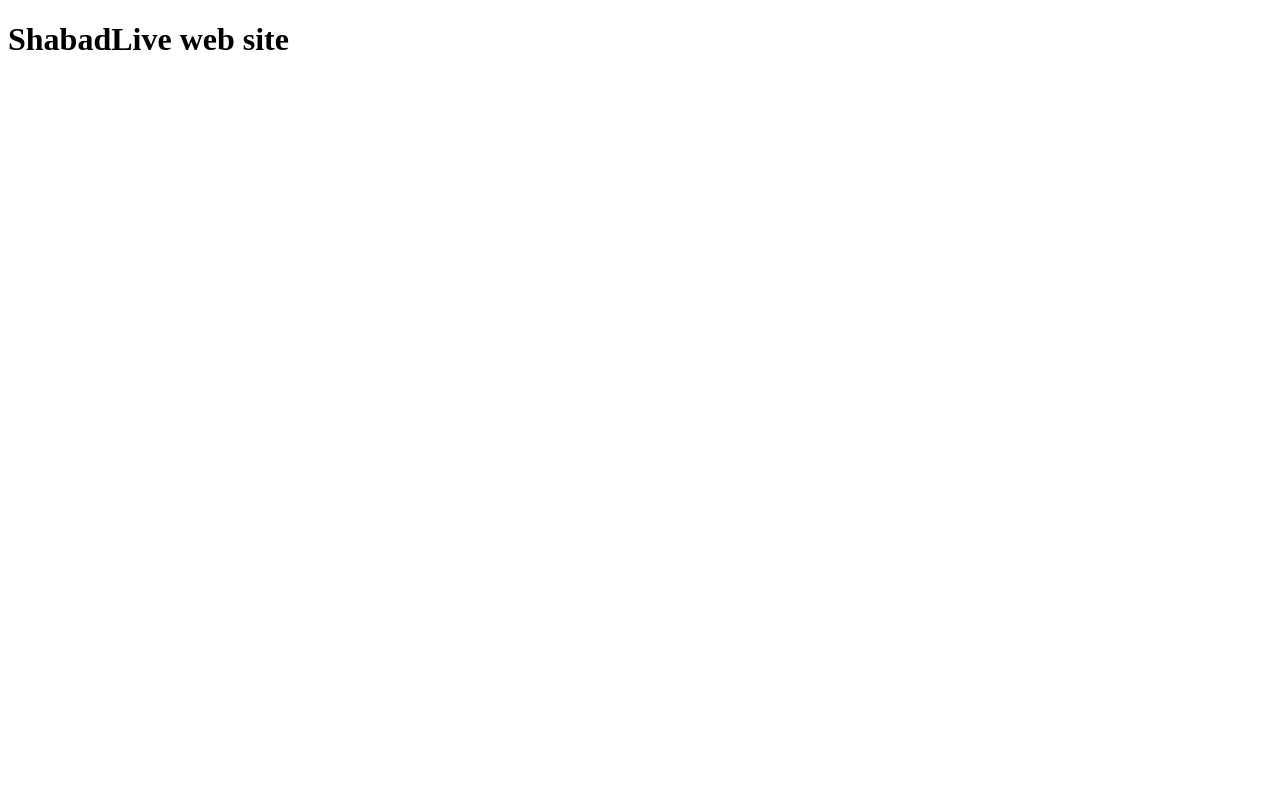
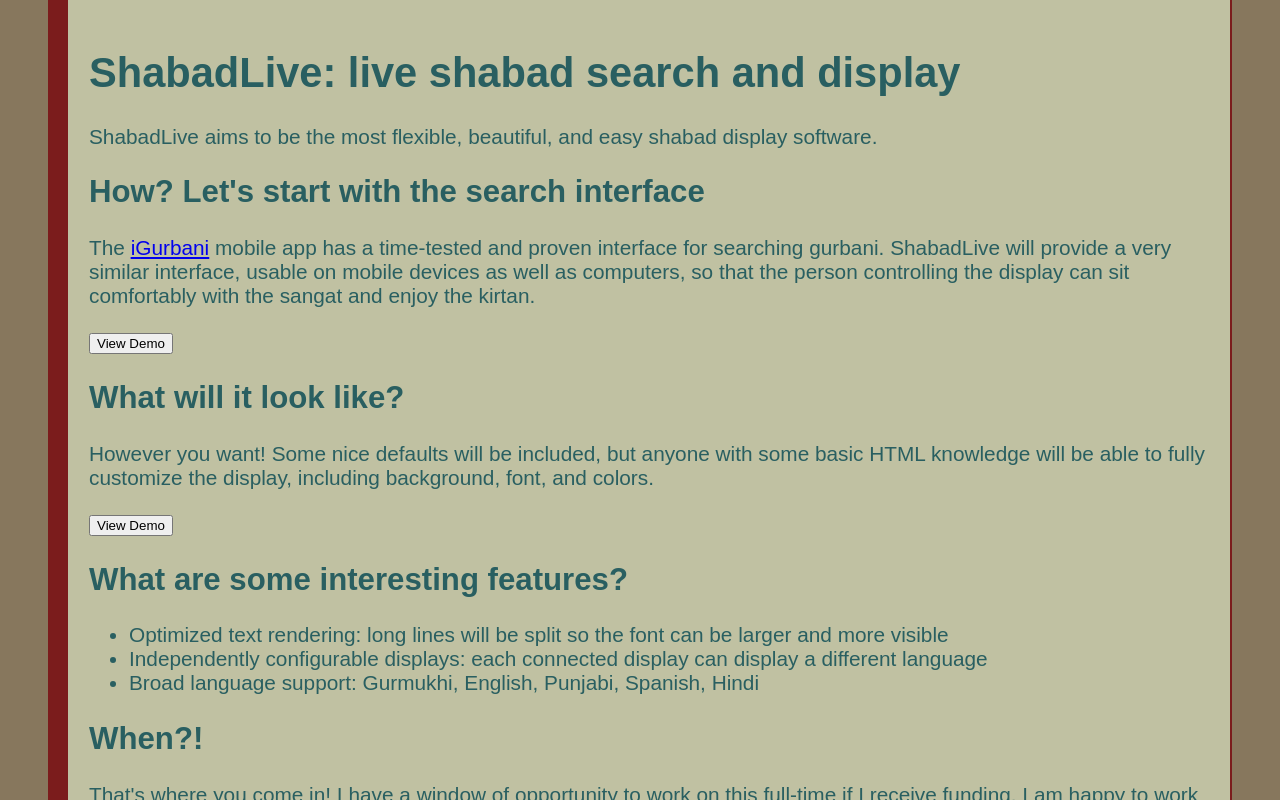
Before and after one commit to msssk/ShabadLive, a plain HTML site: page index.html in a window 1280 px wide. Drawn offline with Linux system fonts and the light colour scheme.

Commit message:
Add content

```diff
--- a/index.html
+++ b/index.html
@@ -4,9 +4,52 @@
 		<meta charset="utf-8">
 		<meta name="viewport" content="width=device-width, initial-scale=1">
 		<title>ShabadLive</title>
+		<link rel="stylesheet" href="resources/main.css">
 	</head>
 
 	<body>
-		<h1>ShabadLive web site</h1>
+		<div class="container">
+			<header>
+				<h1>ShabadLive: live shabad search and display</h1>
+			</header>
+
+			<main>
+				<p>ShabadLive aims to be the most flexible, beautiful, and easy shabad display software.</p>
+
+				<h2>How? Let's start with the search interface</h2>
+				<p>
+					The <a href="http://igurbani.com">iGurbani</a> mobile app has a time-tested and proven interface for
+					searching gurbani. ShabadLive will provide a very similar interface, usable on mobile devices as
+					well as computers, so that the person controlling the display can sit comfortably with the sangat
+					and enjoy the kirtan.
+				</p>
+				<div><button id="demo1">View Demo</button></div>
+
+				<h2>What will it look like?</h2>
+				<p>
+					However you want! Some nice defaults will be included, but anyone with some basic HTML knowledge
+					will be able to fully customize the display, including background, font, and colors.
+				</p>
+				<div><button id="demo1">View Demo</button></div>
+
+				<h2>What are some interesting features?</h2>
+				<p>
+					<ul>
+						<li>Optimized text rendering: long lines will be split so the font can be larger and more
+							visible
+						</li>
+						<li>Independently configurable displays: each connected display can display a different language</li>
+						<li>Broad language support: Gurmukhi, English, Punjabi, Spanish, Hindi</li>
+					</ul>
+				</p>
+
+				<h2>When?!</h2>
+				<p>
+					That's where you come in! I have a window of opportunity to work on this full-time if I receive
+					funding. I am happy to work on this as seva, but if that happens it will be in my limited spare time
+					and probably take between 6 to 10 months. With funding it could be working by September!
+				</p>
+			</main>
+		</div>
 	</body>
 </html>
--- /dev/null
+++ b/resources/main.css
@@ -0,0 +1,37 @@
+:root {
+	--main-border-color: rgb(123, 28, 28);
+}
+
+html,
+body {
+	font-size: 16px;
+	border: 0;
+	margin: 0;
+	overflow: hidden;
+	padding: 0;
+	height: 100%;
+	width: 100%;
+}
+
+body {
+	background-color: rgb(135, 119, 93);
+}
+
+.container {
+	background-color: rgb(192, 193, 162);
+	border-left: 1em solid var(--main-border-color);
+	border-right: 2px solid var(--main-border-color);
+	color: rgb(41, 95, 97);
+	font-family: Corbel, sans-serif;
+	font-size: 1.3rem;
+	height: 100%;
+	margin-left: auto;
+	margin-right: auto;
+	overflow: auto;
+	padding: 1em;
+	width: 70rem;
+}
+
+.butz {
+	margin-top: 20px;
+}
```
Also changed, not shown: resources/gurdwara.jpg (added).
